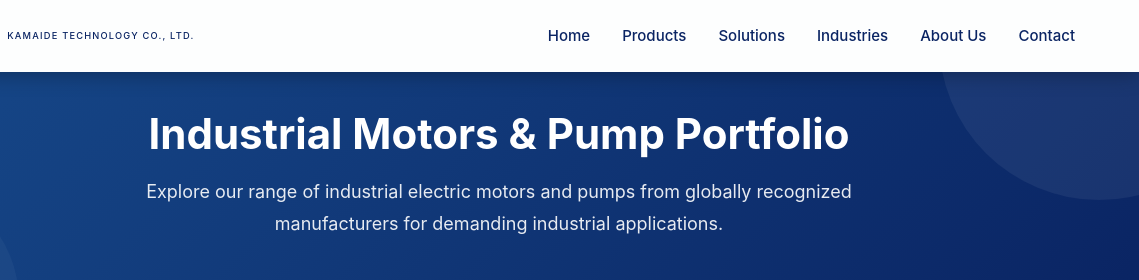
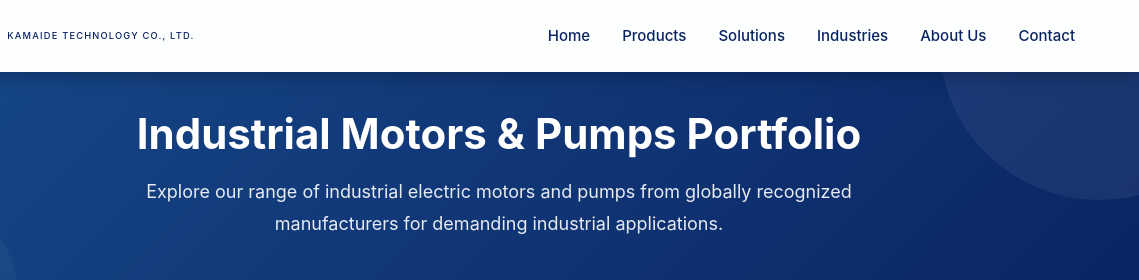
Before and after one commit to kmdindustrial/kmd-industrial-website, a plain HTML site: page products.html in a window 1280 px wide. Shown: the top 280 px of the page, 141-1280 px from the left. Drawn offline with Linux system fonts and the light colour scheme.

Commit message:
Update products.html

```diff
--- a/products.html
+++ b/products.html
@@ -199,7 +199,7 @@
     <div class="container">
 
       <h1>
-        Industrial Motors & Pump Portfolio
+        Industrial Motors & Pumps Portfolio
       </h1>
 
       <p>
```
